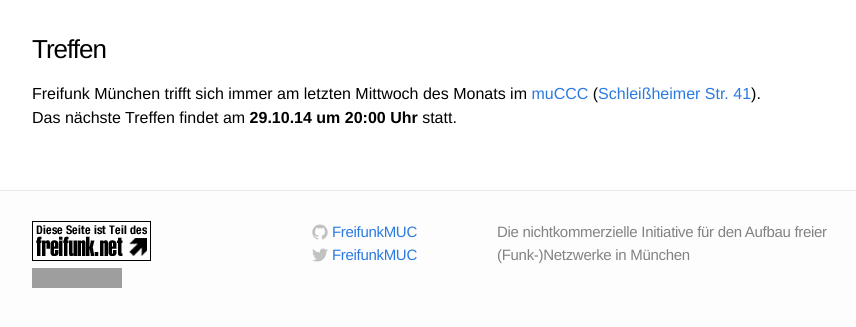
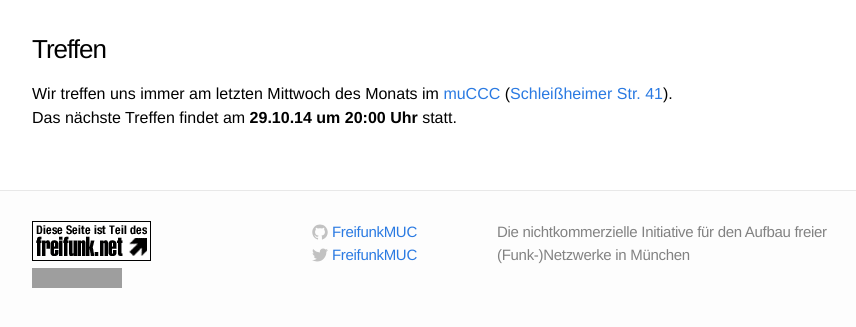
Before and after one commit to freifunkMUC/freifunkmuc.github.io, a Jekyll site: the page built from index.md, in a window 1280 px wide, cut to the strip 779-1118 px from the top of the page. Shown: the top 327 px of the strip, without its empty margins (208-1064 px from the left). Built offline with Jekyll 4.4.1, drawn with Linux system fonts in a browser that asks for light colours; a style sheet for code colours, icons or effects is not loaded; grey boxes are pictures that could not be loaded.

Commit message:
persoenliche andere im treffen

```diff
--- a/_includes/treffen.md
+++ b/_includes/treffen.md
@@ -1,4 +1,4 @@
 ### Treffen
 
-Freifunk München trifft sich immer am letzten Mittwoch des Monats im [muCCC](http://muc.ccc.de) ([Schleißheimer Str. 41](http://osm.org/go/0JAf0IVLh?node=2012031859)). \\
+Wir treffen uns immer am letzten Mittwoch des Monats im [muCCC](http://muc.ccc.de) ([Schleißheimer Str. 41](http://osm.org/go/0JAf0IVLh?node=2012031859)). \\
 Das nächste Treffen findet am **29.10.14 um 20:00 Uhr** statt.
```
